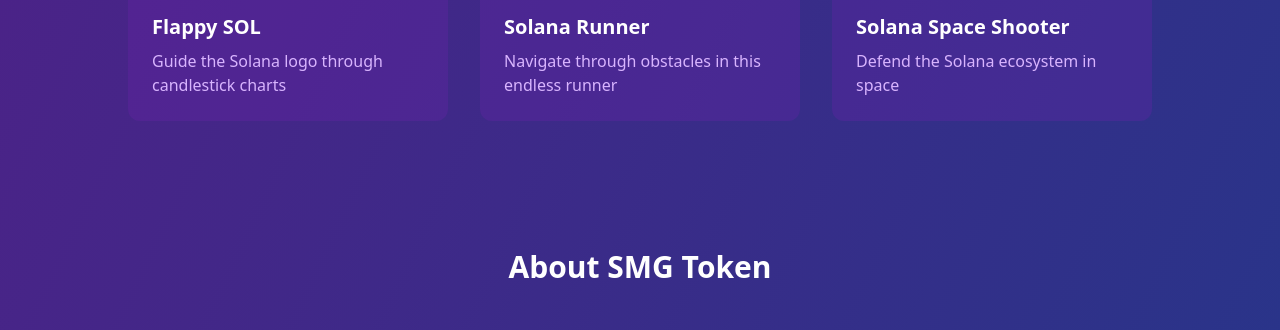
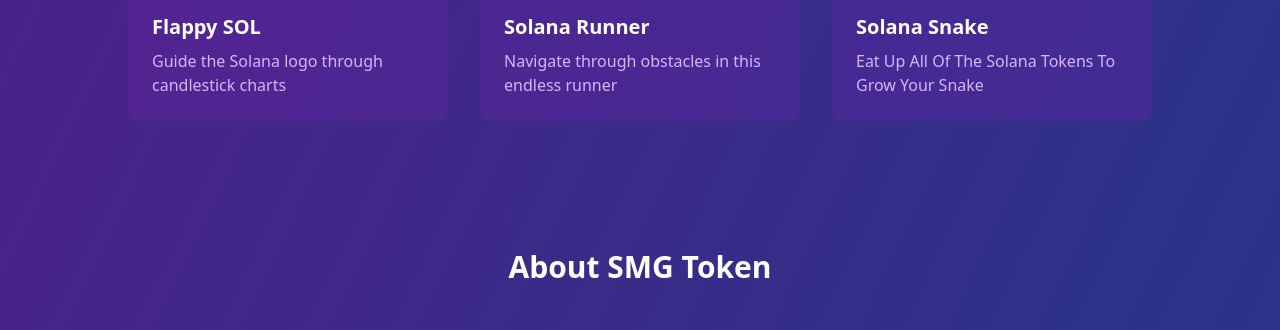
Before and after one commit to matiasarrow438/SMG, a plain HTML site: page index.html in a window 1280 px wide. Shown: the part 1255-1585 px from the top of the page. Drawn offline with nearby package versions, Linux system fonts and the light colour scheme.

Commit message:
Update index.html

```diff
--- a/index.html
+++ b/index.html
@@ -178,8 +178,8 @@
                 <div class="bg-purple-700/30 rounded-lg w-full h-64 mb-4 flex items-center justify-center">
                     <img src="assets/space.png" alt="Solana Space Shooter Game" class="max-w-full max-h-full w-auto h-auto object-contain">
                 </div>
-                <h3 class="text-xl font-bold mb-2">Solana Space Shooter</h3>
-                <p class="text-purple-300">Defend the Solana ecosystem in space</p>
+                <h3 class="text-xl font-bold mb-2">Solana Snake</h3>
+                <p class="text-purple-300">Eat Up All Of The Solana Tokens To Grow Your Snake</p>
             </a>
         </div>
     </section>
```
